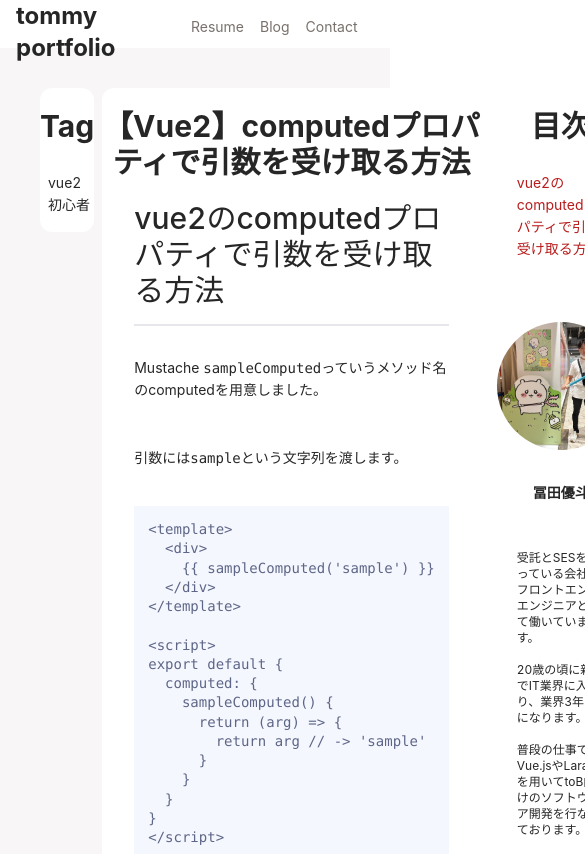
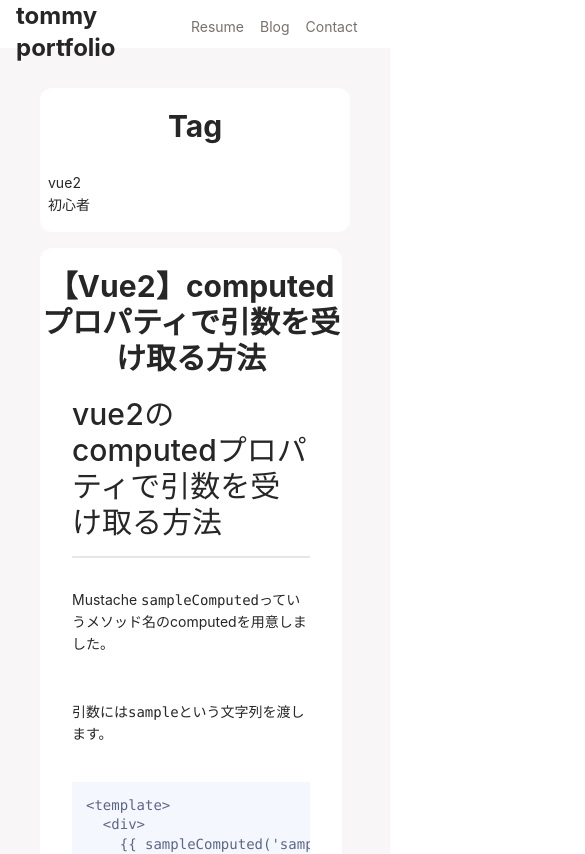
Before and after one commit to yuto-tomita/nextjs-personal-blog, a Next.js app: page /blog/teck-blog-1 in a window 390 px wide. Shown: the top 854 px of the page, 585 px wide, since content can reach past the window. Built offline with nearby package versions, Linux system fonts and the light colour scheme.

Commit message:
responsive対応

```diff
--- a/components/article/ArticleContent/ArticleContent.tsx
+++ b/components/article/ArticleContent/ArticleContent.tsx
@@ -60,8 +60,8 @@ const ArticleContent: FC<Props> = ({ title, content, tag }) => {
 
   return (
     <Container style={{ background: 'rgb(248, 246, 246)' }}>
-      <div className="flex gap-2">
-        <div className="bg-white rounded-xl pb-4 h-full w-60">
+      <div className="md:flex gap-2">
+        <div className="bg-white rounded-xl pb-4 h-full md:w-60 mb-4">
           <Text variant="title" className="text-center py-5">
             Tag
           </Text>
@@ -74,7 +74,7 @@ const ArticleContent: FC<Props> = ({ title, content, tag }) => {
           </div>
         </div>
 
-        <div className="bg-white rounded-xl mr-2 pb-4">
+        <div className="bg-white rounded-xl mr-2 pb-4 md:mb-4">
           <Text variant="title" className="text-center py-5">
             {title}
           </Text>
```
